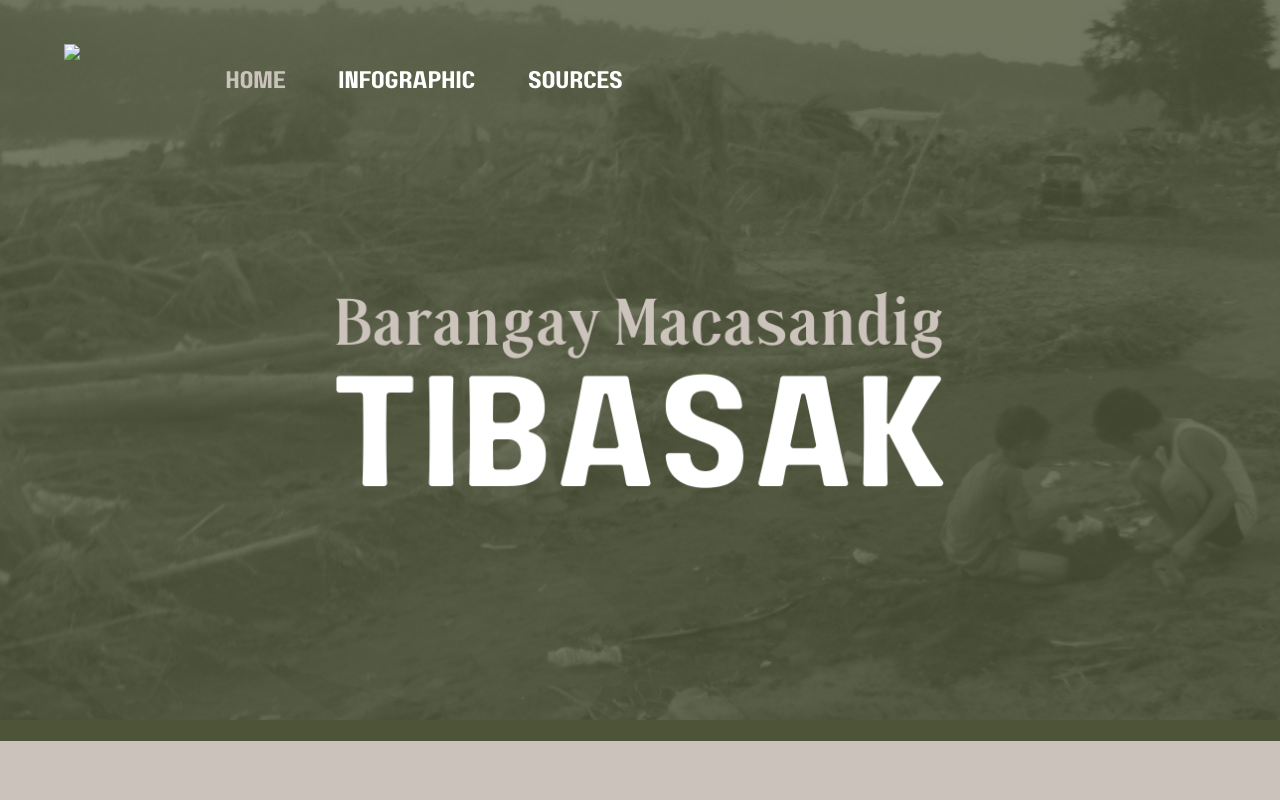
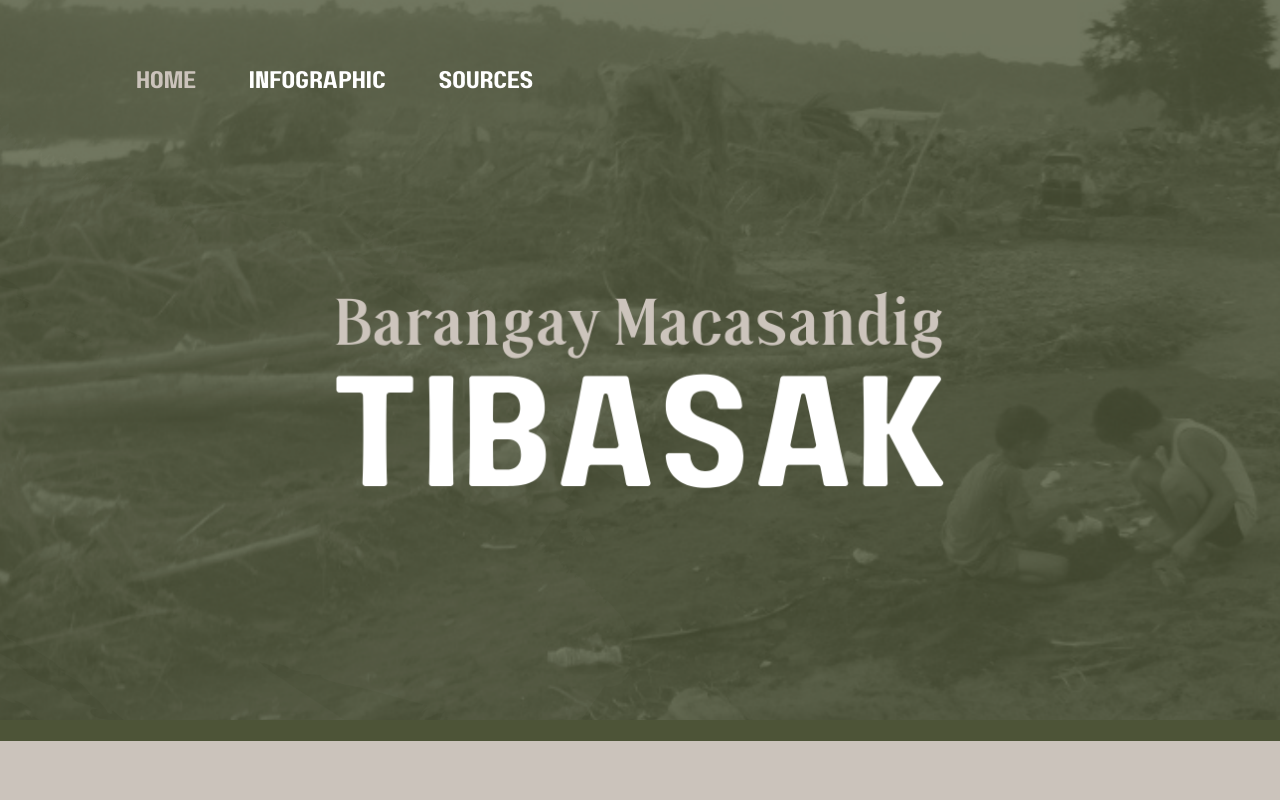
Before and after one commit to giannacrisha/tibasak, a plain HTML site: page index.html in a window 1280 px wide. Shown: the top 800 px of the page. Drawn offline with Linux system fonts and the light colour scheme.

Commit message:
removed logo

```diff
--- a/index.html
+++ b/index.html
@@ -9,7 +9,6 @@
 </head>
 <body>
 	<div id="header">
-			<img id="logo" src="img/logo.png">
 			<nav>
 				<a class="active" href="#">Home</a>
 				<a href="img/graphic.png">Infographic</a>
```
